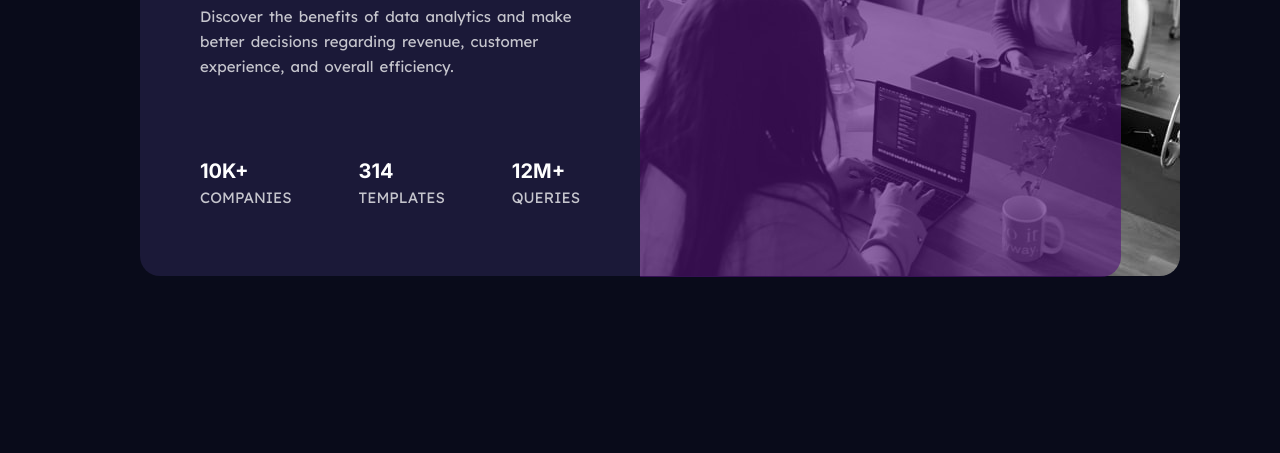
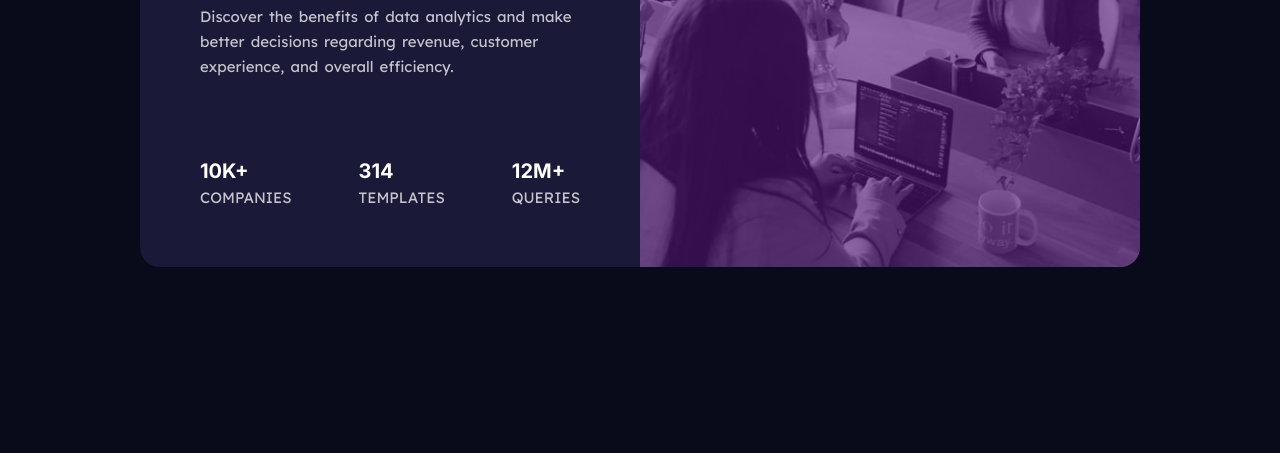
Before and after one commit to Ashesh-Mondal/Stats-preview-card-component, a plain HTML site: page index.html in a window 1280 px wide. Shown: the part 347-800 px from the top of the page. Drawn offline with Linux system fonts and the light colour scheme.

Commit message:
background image for desktop mode

```diff
--- a/index.html
+++ b/index.html
@@ -46,7 +46,6 @@
       </div>
       <div class="left-container">
         <div class="layer"></div>
-        <img src="./images/image-header-desktop.jpg" alt="" srcset="" />
       </div>
     </div>
   </body>
--- a/style.css
+++ b/style.css
@@ -82,19 +82,26 @@ body {
 
 .container .left-container {
   display: flex;
-  align-items: stretch;
+  align-self: stretch;
+  background: url(./images/image-header-desktop.jpg);
+  background-repeat: no-repeat;
+  background-size: cover;
+  background-position: center;
+  border-radius: 0 2rem 2rem 0;
+  position: relative;
   width: 50%;
 }
 
 .left-container .layer {
-  width: 37.6%;
-  height: 56.7%;
+  width: 100%;
+  height: 100%;
   background-color: hsla(277, 72%, 28%, 0.615);
   position: absolute;
   border-radius: 0 2rem 2rem 0;
-  top: 17rem;
+  top: 0;
+  left: 0;
 }
 
-.left-container img {
-  border-radius: 0 2rem 2rem 0;
-}
+/* ########################### media query ############################# */
+
+/* @media (max-width: 1000px); */
```
